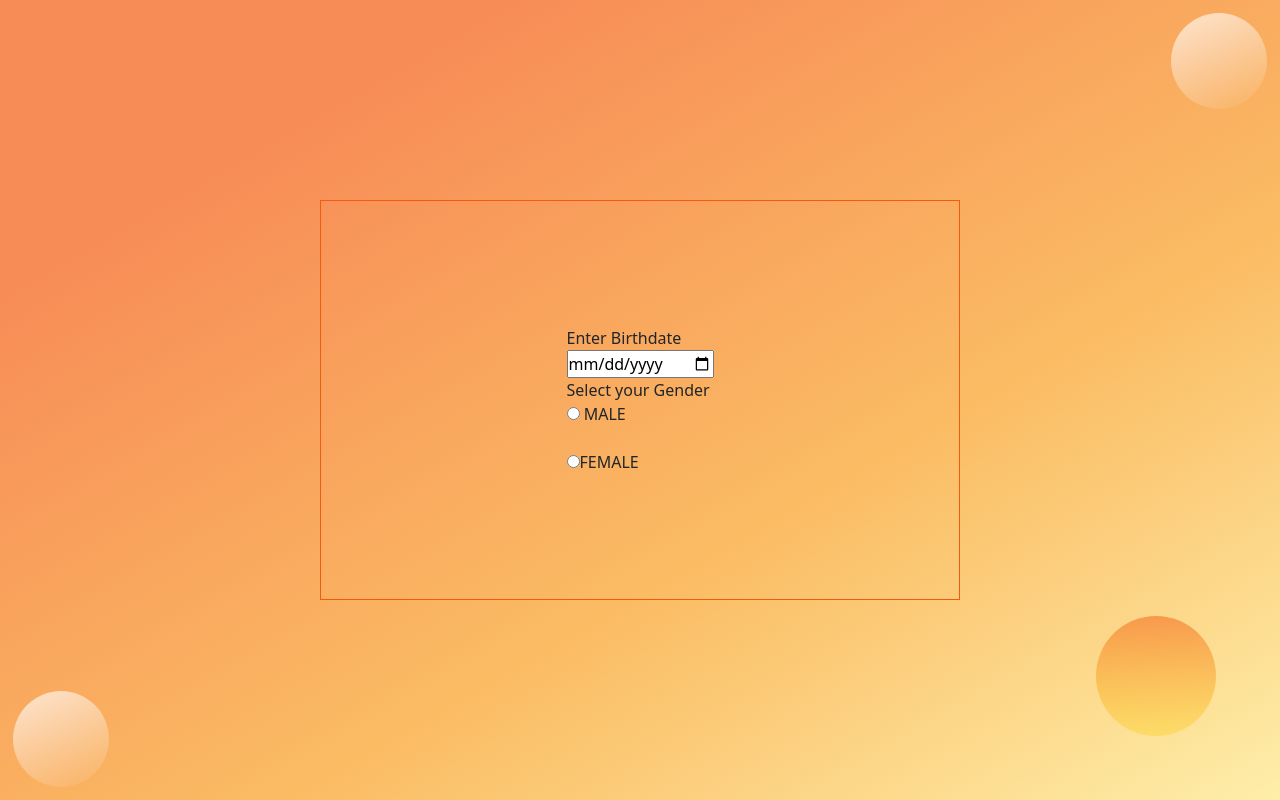
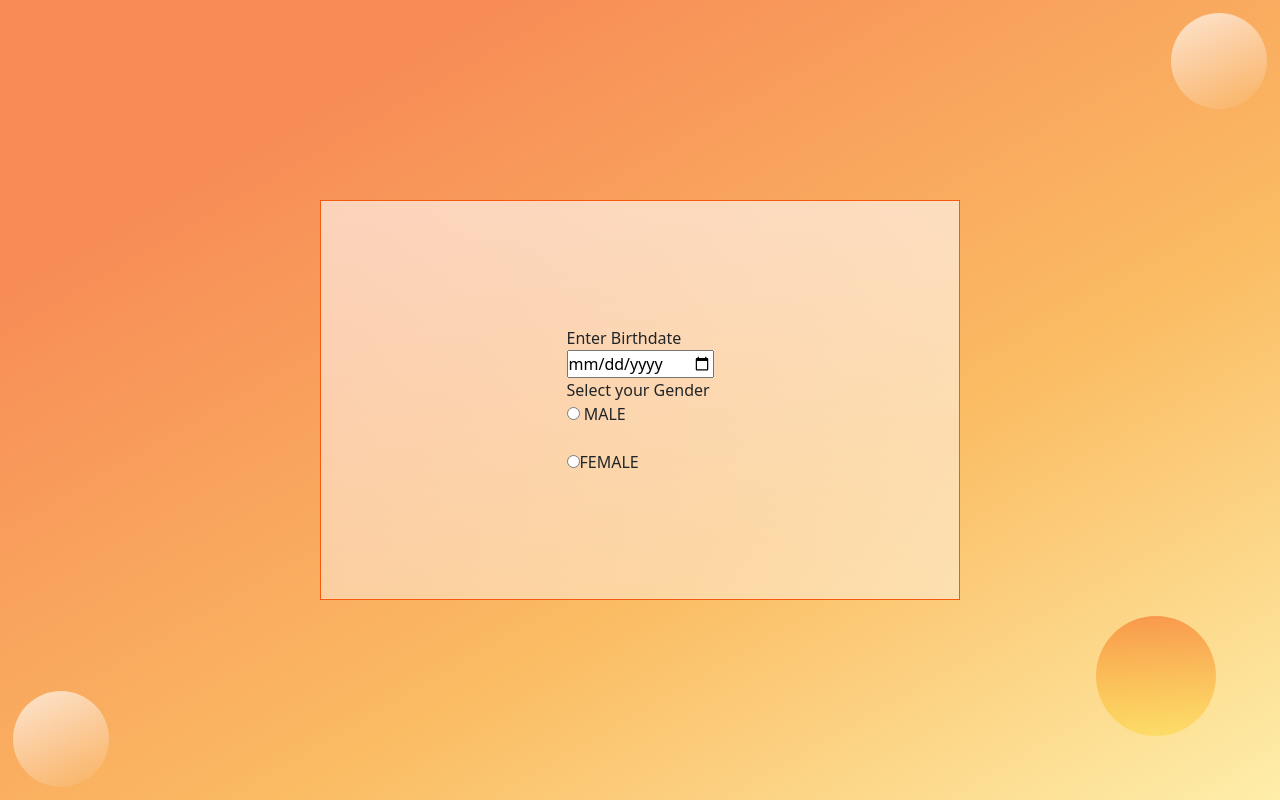
Before and after one commit to Hanan-Hussein/AkanNameGenerator, a plain HTML site: page index.html in a window 1280 px wide. Drawn offline with nearby package versions, Linux system fonts and the light colour scheme.

Commit message:
st-Form Background-Added a background to the form

```diff
--- a/css/style.css
+++ b/css/style.css
@@ -90,6 +90,8 @@
   display: flex;
   justify-content: center;
   align-items: center;
+  background: linear-gradient(179.97deg, rgba(255, 255, 255, 0.6) 0.03%, rgba(255, 255, 255, 0.4) 99.97%);
+
 }
 
 @media only screen and (max-width:600px) {
```
